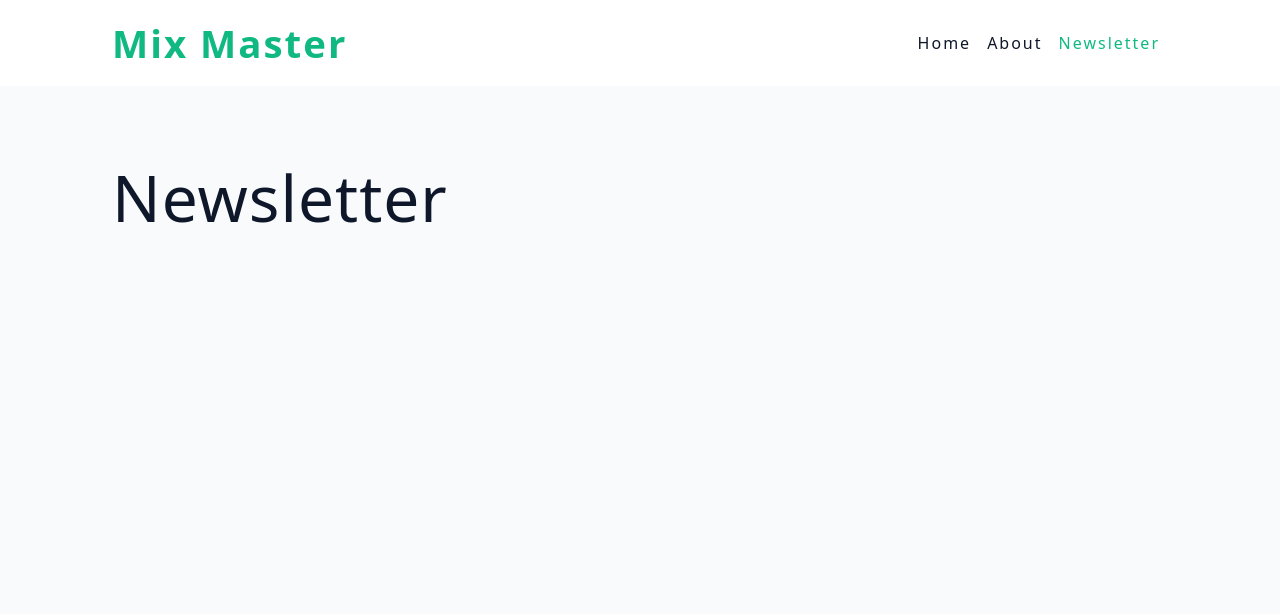
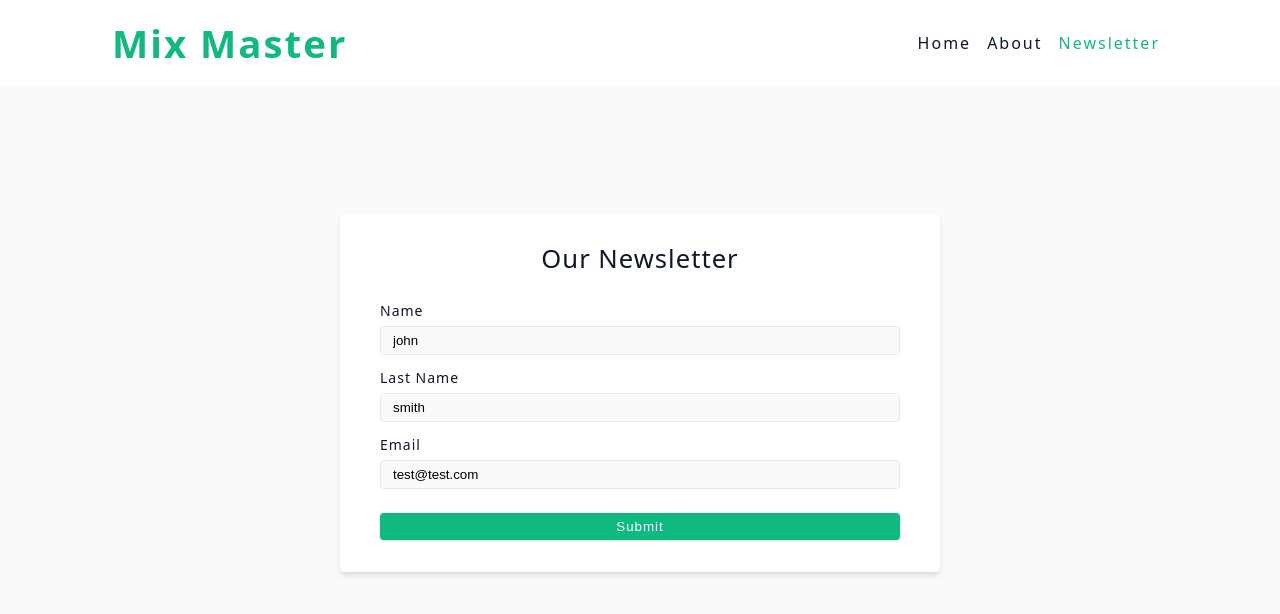
Before and after one commit to osmankiral/course-mixmaster, a React (Vite) app: page /newsletter in a window 1280 px wide. Shown: the top 614 px of the page. Built offline with nearby package versions, Linux system fonts and the light colour scheme.

Commit message:
added newsletter

```diff
--- a/src/App.jsx
+++ b/src/App.jsx
@@ -10,7 +10,8 @@ import {
 } from "./pages";
 
 import { loader as landingLoader } from "./pages/Landing";
-
+import { loader as singleCocktailLoader } from "./pages/Cocktail";
+import { action as newsletterAction } from "./pages/Newsletter";
 const router = createBrowserRouter([
   {
     path: "/",
@@ -25,11 +26,14 @@ const router = createBrowserRouter([
       },
       {
         path: "cocktail/:id",
+        errorElement: <SinglePageError/>,
         element: <Cocktail/>,
+        loader: singleCocktailLoader,
       },
       {
         path: "newsletter",
         element: <Newsletter/>,
+        action:newsletterAction,
       },
       {
         path: "about",
--- a/src/components/CocktailCard.jsx
+++ b/src/components/CocktailCard.jsx
@@ -1,6 +1,10 @@
-import { Link } from "react-router-dom";
+import { Link, useOutletContext } from "react-router-dom";
 import Wrapper from "../assets/wrappers/CocktailCard";
 const CocktailCard = ({ image, name, id, info, glass }) => {
+  // const data = useOutletContext()
+
+  // console.log(data);
+
   return (
     <Wrapper>
       <div className="img-container">
--- a/src/main.jsx
+++ b/src/main.jsx
@@ -1,7 +1,13 @@
 import React from "react";
 import ReactDOM from "react-dom/client";
 import App from "./App";
+import "react-toastify/dist/ReactToastify.css";
+import "./index.css";
+import { ToastContainer } from "react-toastify";
 
-import "./index.css";
-
-ReactDOM.createRoot(document.getElementById("root")).render(<App />);
+ReactDOM.createRoot(document.getElementById("root")).render(
+  <>
+    <ToastContainer position="top-center" autoClose={2000}/>
+    <App />
+  </>
+);
--- a/src/pages/Cocktail.jsx
+++ b/src/pages/Cocktail.jsx
@@ -1,6 +1,80 @@
+import axios from "axios";
+import { useLoaderData, Link, Navigate } from "react-router-dom";
+import Wrapper from "../assets/wrappers/CocktailPage";
+
+const cocktailSearchUrl =
+  "https://www.thecocktaildb.com/api/json/v1/1/lookup.php?i=";
+export const loader = async ({ params }) => {
+  const { id } = params;
+  const { data } = await axios.get(`${cocktailSearchUrl}${id}`);
+
+  return { id, data };
+};
 const Cocktail = () => {
+  const { id, data } = useLoaderData();
+  if(!data) return <Navigate to="/" />
+  const singleDrink = data.drinks[0];
+  const {
+    strDrink: name,
+    strDrinkThumb: image,
+    strAlcoholic: info,
+    strCategory: category,
+    strGlass: glass,
+    strInstructions: instructions,
+  } = singleDrink;
+
+  const validIngredients = Object.keys(singleDrink)
+    .filter(
+      (key) => key.startsWith("strIngredient") && singleDrink[key] !== null
+    )
+    .map((key) => singleDrink[key]);
+  console.log(validIngredients);
+
   return (
-    <h1>Cocktail...</h1>
-  )
-}
-export default Cocktail
+    <Wrapper>
+      <header>
+        <Link to="/" className="btn">
+          back home
+        </Link>
+        <h3>{name}</h3>
+      </header>
+      <div className="drink">
+        <img src={image} alt={name} className="img" />
+        <div className="drink-info">
+          <p>
+            <span className="drink-data">name :</span>
+            {name}
+          </p>
+          <p>
+            <span className="drink-data">category :</span>
+            {category}
+          </p>
+          <p>
+            <span className="drink-data">info :</span>
+            {info}
+          </p>
+          <p>
+            <span className="drink-data">glass :</span>
+            {glass}
+          </p>
+          <p>
+            <span className="drink-data">ingredients :</span>
+            {validIngredients.map((item, index) => {
+              return (
+                <span className="ing" key={item}>
+                  {item}
+                  {index < validIngredients.length - 1 ? "," : " "}
+                </span>
+              );
+            })}
+          </p>
+          <p>
+            <span className="drink-data">instructions :</span>
+            {instructions}
+          </p>
+        </div>
+      </div>
+    </Wrapper>
+  );
+};
+export default Cocktail;
--- a/src/pages/HomeLayout.jsx
+++ b/src/pages/HomeLayout.jsx
@@ -1,12 +1,16 @@
-import { Outlet } from "react-router-dom";
+import { Outlet, useNavigation } from "react-router-dom";
 import Navbar from "../components/Navbar";
 
 const HomeLayout = () => {
+  const navigation = useNavigation();
+  //console.log(navigation);
+  const isPageLoading = navigation.state === "loading";
+  const value = 'some value'
   return (
     <>
       <Navbar />
       <section className="page">
-        <Outlet />
+        {isPageLoading ? <div className="loading"/> : <Outlet context={{value}} />}
       </section>
     </>
   );
--- a/src/pages/Newsletter.jsx
+++ b/src/pages/Newsletter.jsx
@@ -1,6 +1,84 @@
+import { Form, redirect, useNavigation } from 'react-router-dom';
+import axios from 'axios';
+import { toast } from 'react-toastify';
+
+const newsletterUrl = 'https://www.course-api.com/cocktails-newsletter';
+
+export const action = async ({ request }) => {
+  const formData = await request.formData();
+  const data = Object.fromEntries(formData);
+
+  try {
+    const response = await axios.post(newsletterUrl, data);
+
+    toast.success(response.data.msg);
+    return redirect('/');
+  } catch (error) {
+    console.log(error);
+    toast.error(error?.response?.data?.msg);
+    return error;
+  }
+};
+
 const Newsletter = () => {
+  const navigation = useNavigation();
+  const isSubmitting = navigation.state === 'submitting';
   return (
-    <h1>Newsletter</h1>
-  )
-}
-export default Newsletter
+    <Form className='form' method='POST'>
+      <h4 style={{ textAlign: 'center', marginBottom: '2rem' }}>
+        our newsletter
+      </h4>
+      {/* name */}
+      <div className='form-row'>
+        <label htmlFor='name' className='form-label'>
+          name
+        </label>
+        <input
+          type='text'
+          className='form-input'
+          name='name'
+          id='name'
+          defaultValue='john'
+          required
+        />
+      </div>
+      {/* lastName */}
+      <div className='form-row'>
+        <label htmlFor='lastName' className='form-label'>
+          last name
+        </label>
+        <input
+          type='text'
+          className='form-input'
+          name='lastName'
+          id='lastName'
+          defaultValue='smith'
+          required
+        />
+      </div>
+      {/* email */}
+      <div className='form-row'>
+        <label htmlFor='email' className='form-label'>
+          email
+        </label>
+        <input
+          type='text'
+          className='form-input'
+          name='email'
+          id='email'
+          defaultValue='test@test.com'
+          required
+        />
+      </div>
+      <button
+        type='submit'
+        className='btn btn-block'
+        style={{ marginTop: '0.5rem' }}
+        disabled={isSubmitting}
+      >
+        {isSubmitting ? 'submitting' : 'submit'}
+      </button>
+    </Form>
+  );
+};
+export default Newsletter;
```
